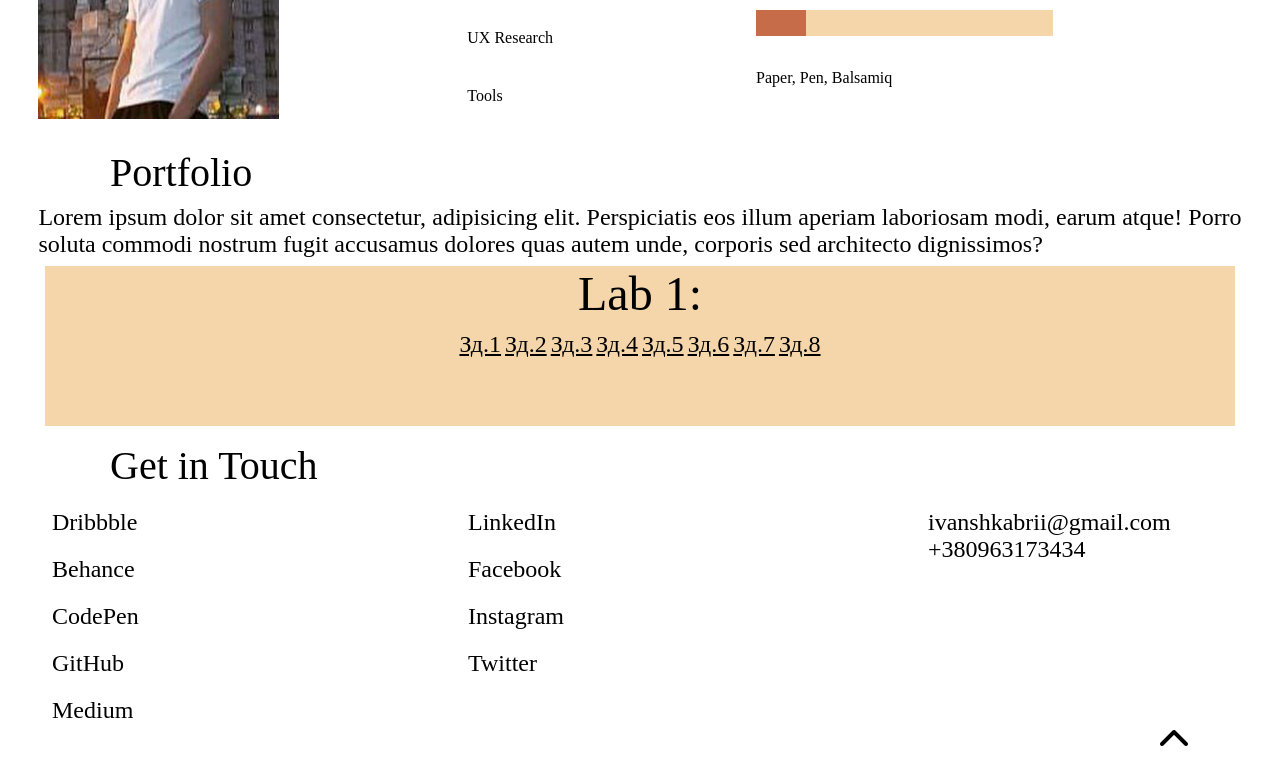
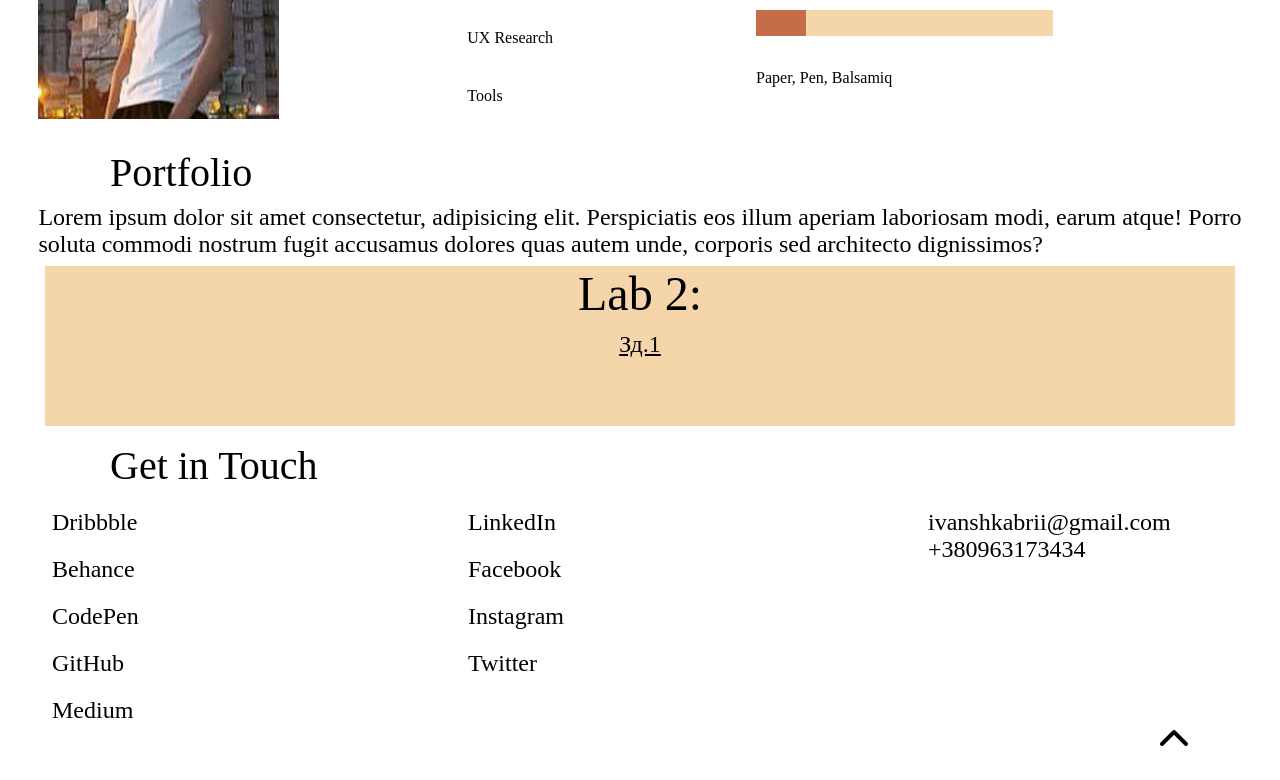
Before and after one commit to IvanShkabrii/WEB, a plain HTML site: page PR1/index.html in a window 1280 px wide. Shown: the part 1366-2146 px from the top of the page. Drawn offline with Linux system fonts and the light colour scheme; files whose address does not match are found by name.

Commit message:
Add files via upload

```diff
--- a/PR1/index.html
+++ b/PR1/index.html
@@ -104,16 +104,10 @@
 <p class="default-text"> Lorem ipsum dolor sit amet consectetur, adipisicing elit. Perspiciatis eos illum aperiam laboriosam modi, earum atque! Porro soluta commodi nostrum fugit accusamus dolores quas autem unde, corporis sed architecto dignissimos?
 	</p>
 <div class="portfolio">
-	<p>Lab 1:</p>
+	<p>Lab 2:</p>
 	<div class="tasks">
-	<a href="https://yuriyivaniuk.github.io/ЛР1(нова)/1/index1.html">Зд.1</a>
-	<a href="https://yuriyivaniuk.github.io/ЛР1(нова)/2/index.html">Зд.2</a>
-	<a href="https://yuriyivaniuk.github.io/ЛР1(нова)/3/index.html">Зд.3</a>
-	<a href="https://yuriyivaniuk.github.io/ЛР1(нова)/4/index1.html">Зд.4</a>
-	<a href="https://yuriyivaniuk.github.io/ЛР1(нова)/5/index.html">Зд.5</a>
-	<a href="https://yuriyivaniuk.github.io/ЛР1(нова)/6/index.html">Зд.6</a>
-	<a href="https://yuriyivaniuk.github.io/ЛР1(нова)/7/index.html">Зд.7</a>
-	<a href="https://yuriyivaniuk.github.io/ЛР1(нова)/8/index.html">Зд.8</a>
+	<a href="https://ivanshkabrii.github.io/WEB/lr2/index.html">Зд.1</a>
+
 </div>
 </div>
 <p class="title-text" id="get-inPoint">Get in Touch</p>
```
Also changed, not shown: PR1/styles/style.css (line endings or trailing spaces).
